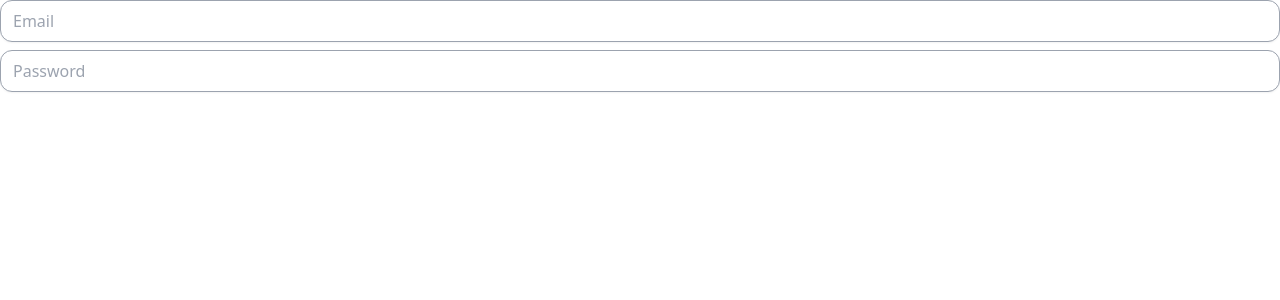
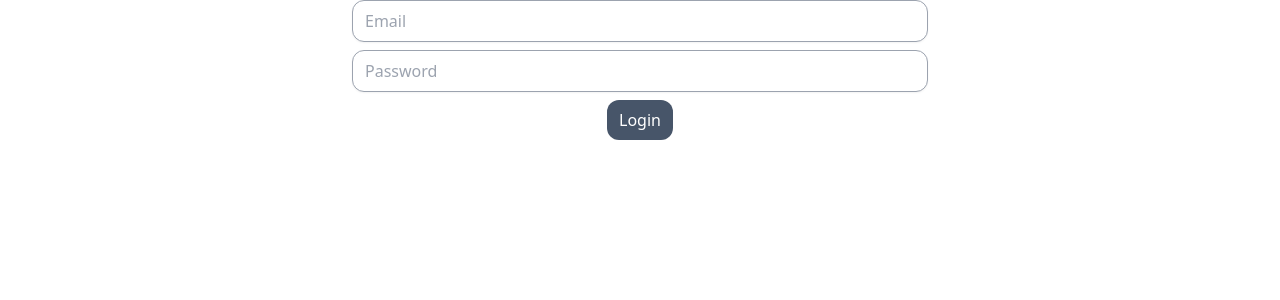
Before and after one commit to fahmigutawan/NextJs-DelosTest2023-FE, a Next.js app: page /login in a window 1280 px wide. Shown: the top 300 px of the page. Built offline with nearby package versions, Linux system fonts and the light colour scheme.

Commit message:
Add custom button

```diff
--- /dev/null
+++ b/src/component/app_button.tsx
@@ -0,0 +1,18 @@
+interface AppButtonProps {
+    onClick: () => void;
+    text: string;
+}
+
+export const AppButton: React.FC<AppButtonProps> = ({
+    text,
+    onClick
+}) => {
+    return (
+        <div>
+            <button
+                className='bg-slate-600 text-white px-3 py-2 rounded-xl max-w-xl hover:bg-slate-500 active:scale-95 transition-transform'
+                onClick={() => { onClick() }}
+            >{text}</button>
+        </div>
+    )
+}
--- a/src/pages/login/index.tsx
+++ b/src/pages/login/index.tsx
@@ -1,3 +1,4 @@
+import { AppButton } from "@/component/app_button";
 import { AppInput } from "@/component/app_input";
 import { useEffect, useState } from "react";
 
@@ -53,6 +54,11 @@ export default function Login() {
                         isInputError={isPasswordError}
                         errorMessage={passwordErrorMessage}
                     />
+                    <AppButton
+                        onClick={() => {
+
+                        }}
+                        text={"Login"} />
                 </div>
             </center>
         </div>
--- a/tailwind.config.js
+++ b/tailwind.config.js
@@ -7,7 +7,9 @@ module.exports = {
     "./src/**/*.{js,ts,jsx,tsx}",
   ],
   theme: {
-    extend: {},
+    extend: {
+      scale:['active']
+    },
   },
   plugins: [],
 }
```
